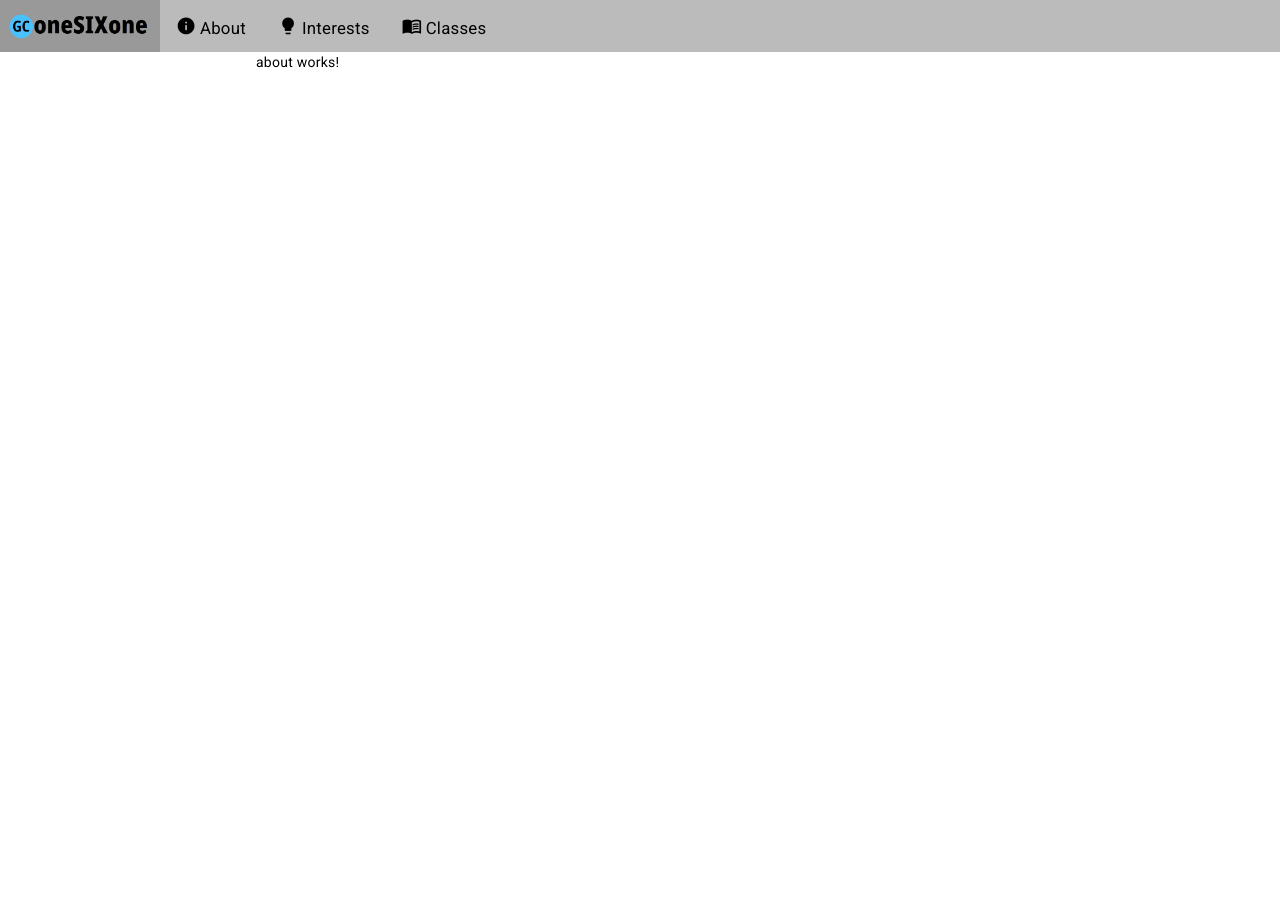
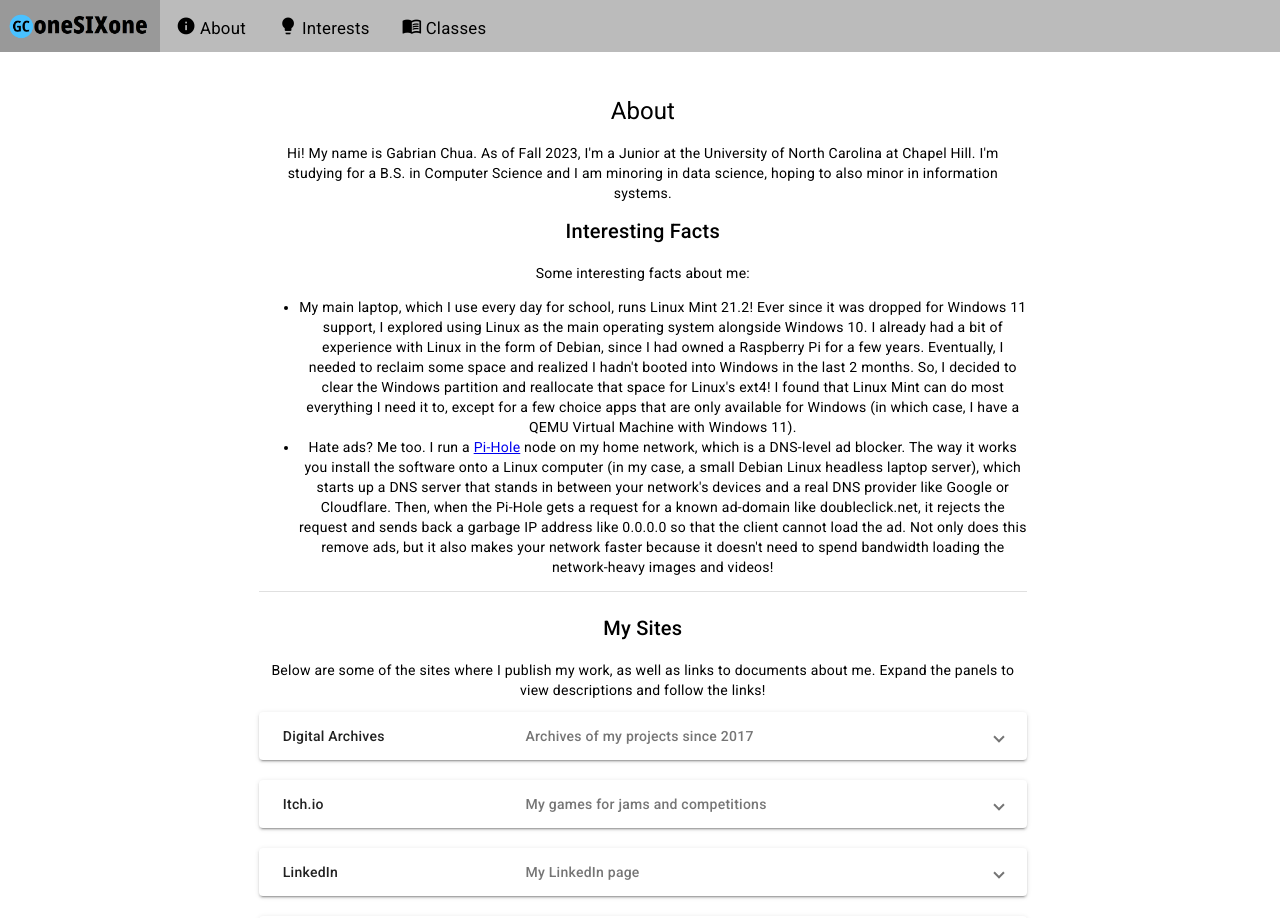
Before and after one commit to gchuaunc/inls161site, an Angular app: page /about in a window 1280 px wide. Shown: the top 918 px of the page. Before the commit the page ends 800 px from the top, so only its background shows below. Built offline with nearby package versions, Linux system fonts and the light colour scheme.

Commit message:
feat: add resume and about detauls

```diff
--- a/src/app/about/about.component.html
+++ b/src/app/about/about.component.html
@@ -1 +1,63 @@
-<p>about works!</p>
+<div class="content">
+    <br><br>
+    <h1>About</h1>
+    <p>Hi! My name is Gabrian Chua. As of Fall 2023, I'm a Junior at the University of North Carolina at Chapel Hill. I'm studying for a B.S. in Computer Science and I am minoring in data science, hoping to also minor in information systems.</p>
+    <h2>Interesting Facts</h2>
+    <p>Some interesting facts about me:</p>
+    <ul>
+        <li>My main laptop, which I use every day for school, runs Linux Mint 21.2! Ever since it was dropped for Windows 11 support, I explored using Linux as the main operating system alongside Windows 10. I already had a bit of experience with Linux in the form of Debian, since I had owned a Raspberry Pi for a few years. Eventually, I needed to reclaim some space and realized I hadn't booted into Windows in the last 2 months. So, I decided to clear the Windows partition and reallocate that space for Linux's ext4! I found that Linux Mint can do most everything I need it to, except for a few choice apps that are only available for Windows (in which case, I have a QEMU Virtual Machine with Windows 11).</li>
+        <li>Hate ads? Me too. I run a <a href="https://pi-hole.net/">Pi-Hole</a> node on my home network, which is a DNS-level ad blocker. The way it works you install the software onto a Linux computer (in my case, a small Debian Linux headless laptop server), which starts up a DNS server that stands in between your network's devices and a real DNS provider like Google or Cloudflare. Then, when the Pi-Hole gets a request for a known ad-domain like doubleclick.net, it rejects the request and sends back a garbage IP address like 0.0.0.0 so that the client cannot load the ad. Not only does this remove ads, but it also makes your network faster because it doesn't need to spend bandwidth loading the network-heavy images and videos!</li>
+    </ul>
+    <mat-divider></mat-divider><br>
+    <h2>My Sites</h2>
+    <p>Below are some of the sites where I publish my work, as well as links to documents about me. Expand the panels to view descriptions and follow the links!</p>
+    <mat-expansion-panel>
+        <mat-expansion-panel-header>
+        <mat-panel-title>
+            Digital Archives
+        </mat-panel-title>
+        <mat-panel-description>
+            Archives of my projects since 2017
+        </mat-panel-description>
+        </mat-expansion-panel-header>
+        <p>This is my Digital Archives site, which archives almost a decade of my projects throughout the years. I wrote this site from scratch using Angular, so a lot of it will look similar to this site! I build and host the site myself on my Raspberry Pi 4 at home. I obtained the third level domain for free from <a href="https://www.dynu.com/en-US/">Dynu</a>, which is a dynamic DNS service that gives out a few third level domains for free. The first computer programming language I learned was freeBASIC, which was a version of Microsoft qBASIC but compiled for Windows. Those projects could not be archived on that site, so the first ones on that site are when I first learned HTML, CSS, and JavaScript and began creating small web tools to help me out in my daily work. From there, I began learning Unity and built my games for WebGL, and today I'm making Angular apps.</p>
+        <a mat-fab color="primary" class="link-out" href="https://cgixe.dynu.net"><mat-icon>open_in_new</mat-icon></a>
+    </mat-expansion-panel><br>
+    <mat-expansion-panel>
+        <mat-expansion-panel-header>
+        <mat-panel-title>
+            Itch.io
+        </mat-panel-title>
+        <mat-panel-description>
+            My games for jams and competitions
+        </mat-panel-description>
+        </mat-expansion-panel-header>
+        <p>This is my Itch.io page, where I publish my games, typically for game jams and competitions. Some game jams I've been a part of include Ludum Dare and the UNC game development club biannual jam. I also have a few games on here which I created for a class.</p>
+        <a mat-fab color="primary" class="link-out" href="https://cgixe.itch.io"><mat-icon>open_in_new</mat-icon></a>
+    </mat-expansion-panel><br>
+    <mat-expansion-panel>
+        <mat-expansion-panel-header>
+        <mat-panel-title>
+            LinkedIn
+        </mat-panel-title>
+        <mat-panel-description>
+            My LinkedIn page
+        </mat-panel-description>
+        </mat-expansion-panel-header>
+        <p>This is my LinkedIn profile. Feel free to connect with me!</p>
+        <a mat-fab color="primary" class="link-out" href="https://www.linkedin.com/in/gabrianrchua/"><mat-icon>open_in_new</mat-icon></a>
+    </mat-expansion-panel><br>
+    <mat-expansion-panel>
+        <mat-expansion-panel-header>
+        <mat-panel-title>
+            My r&eacute;sum&eacute;
+        </mat-panel-title>
+        <mat-panel-description>
+            View or download my resume as of 2023
+        </mat-panel-description>
+        </mat-expansion-panel-header>
+        <p>This is the latest revision of resume as of Fall 2023, minus any significantly sensitive information which has been redacted.</p>
+        <a mat-fab color="primary" class="link-out" href="/assets/resume.pdf"><mat-icon>download</mat-icon></a>
+    </mat-expansion-panel><br>
+    <app-footer></app-footer>
+</div>
--- a/src/app/about/about.component.scss
+++ b/src/app/about/about.component.scss
@@ -0,0 +1,3 @@
+.link-out {
+    float: right;
+}
--- a/src/app/app.module.ts
+++ b/src/app/app.module.ts
@@ -15,6 +15,7 @@ import { MatSidenavModule } from '@angular/material/sidenav';
 import { MatButtonModule } from '@angular/material/button';
 import { MatDividerModule } from '@angular/material/divider';
 import { FooterComponent } from './footer/footer.component';
+import { MatExpansionModule } from '@angular/material/expansion';
 
 
 
@@ -35,7 +36,8 @@ import { FooterComponent } from './footer/footer.component';
     MatIconModule,
     MatSidenavModule,
     MatButtonModule,
-    MatDividerModule
+    MatDividerModule,
+    MatExpansionModule
   ],
   providers: [],
   bootstrap: [AppComponent]
--- a/src/app/home/home.component.scss
+++ b/src/app/home/home.component.scss
@@ -1,8 +1,3 @@
-.content {
-    width: 100%;
-    padding: 0.2em;
-    text-align: center;
-}
 .header-image {
     width: 80%;
 }
--- a/src/styles.scss
+++ b/src/styles.scss
@@ -2,3 +2,8 @@
 
 html, body { height: 100%; }
 body { margin: 0; font-family: Roboto, "Helvetica Neue", sans-serif; }
+.content {
+    width: 100%;
+    padding: 0.2em;
+    text-align: center;
+}
```
Also changed, not shown: 1 other file (tests, documents, lock files or other folders).
